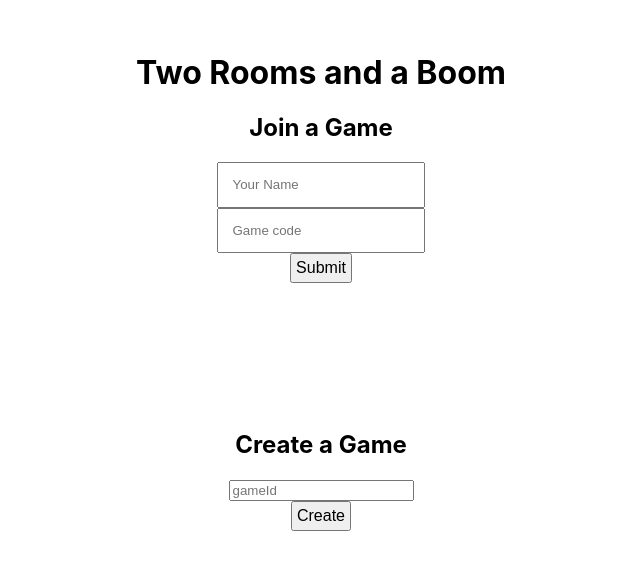
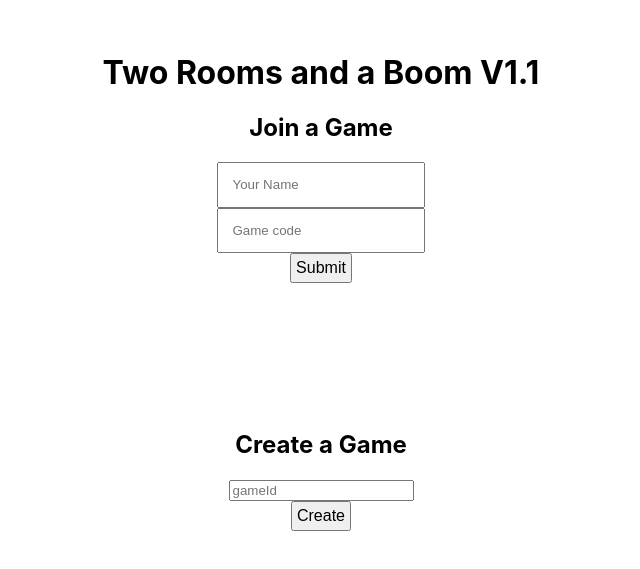
Before and after one commit to Aaron-Pierce/2r1b-WebApp, a React (Create React App) app in the folder src/frontend/: page / in a window 1280 px wide. Shown: the part 111-680 px from the top of the page, without its empty margins (319-959 px from the left). Built offline with nearby package versions, Linux system fonts and the light colour scheme; no server answers.

Commit message:
dummy change to see if deployment works

```diff
--- a/src/frontend/src/features/GameSelector/GameSelector.tsx
+++ b/src/frontend/src/features/GameSelector/GameSelector.tsx
@@ -78,7 +78,7 @@ export function GameSelector(props: GameSelectorProps) {
         <div id={styles.gameSelectorSection}>
 
             <div id={styles.joinSection}>
-                <h1>Two Rooms and a Boom</h1>
+                <h1>Two Rooms and a Boom V1.1</h1>
                 <h2>Join a Game</h2>
                 <form onSubmit={e => e.preventDefault()}>
                     <input placeholder="Your Name" id="yourNameInput" name="name" className={styles.input}></input>
```
Also changed, not shown: 1 other file (tests, documents, lock files or other folders).
